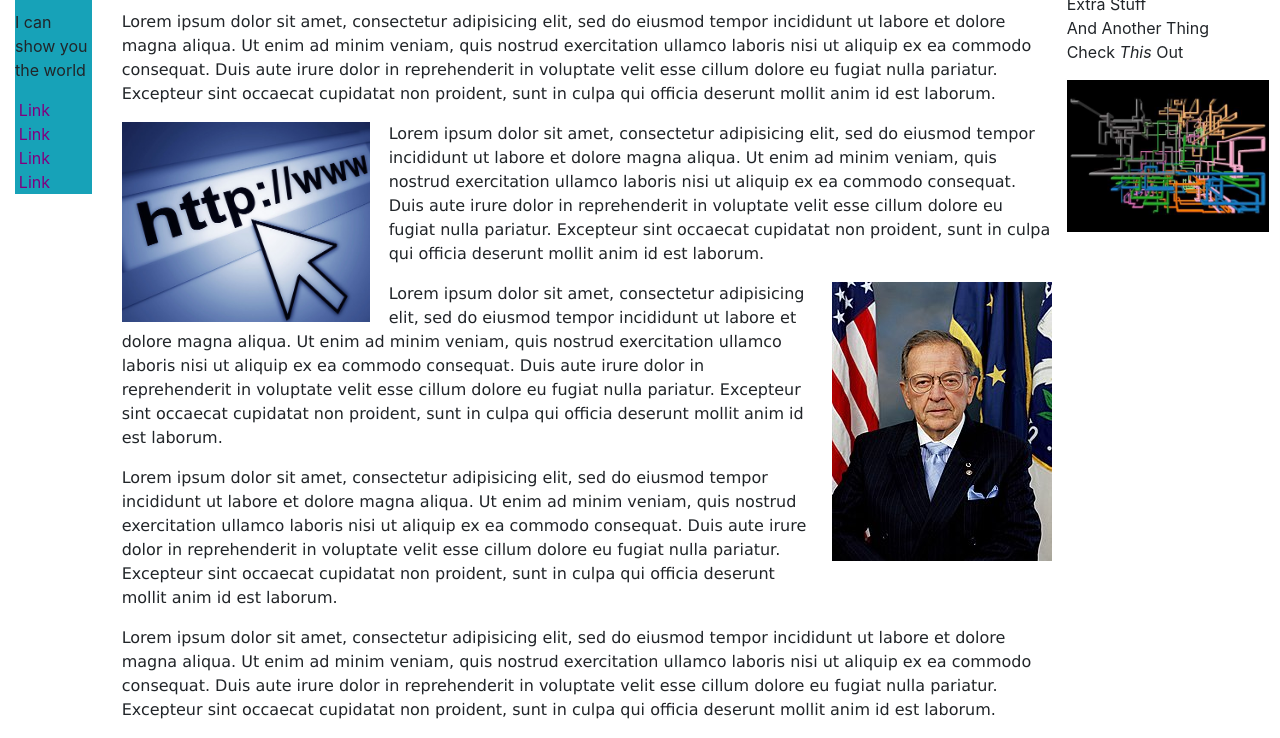
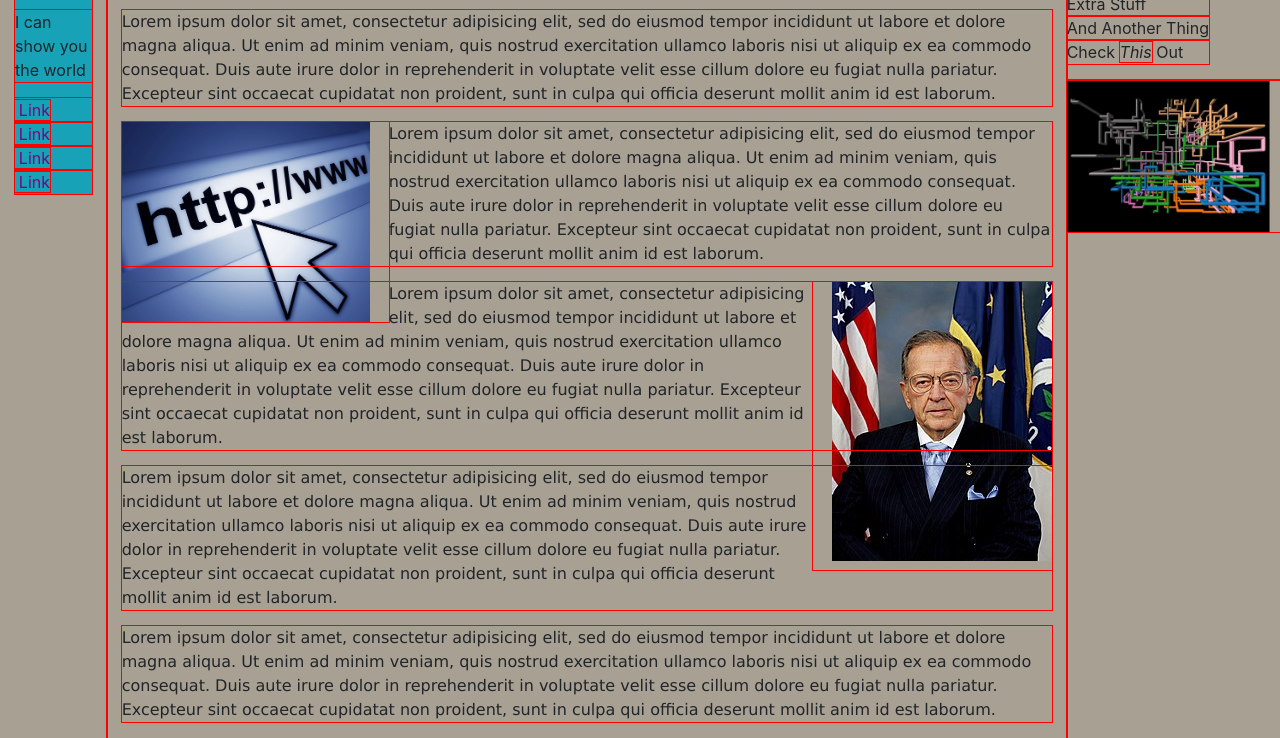
Before and after one commit to MCStuart/First-HTML-website, a plain HTML site: page index.html in a window 1280 px wide. Shown: the part 312-1050 px from the top of the page. Drawn offline with Linux system fonts and the light colour scheme.

Commit message:
edit README.md to be more in-line with assignment outline

```diff
--- a/css/styles.css
+++ b/css/styles.css
@@ -1,8 +1,8 @@
-/* * {
+* {
   outline: 1px solid red;
-} */
+}
 
-html {
+body {
   background-color: #a8a093;
 }
 .col-md-2 {
```
Also changed, not shown: 1 other file.
